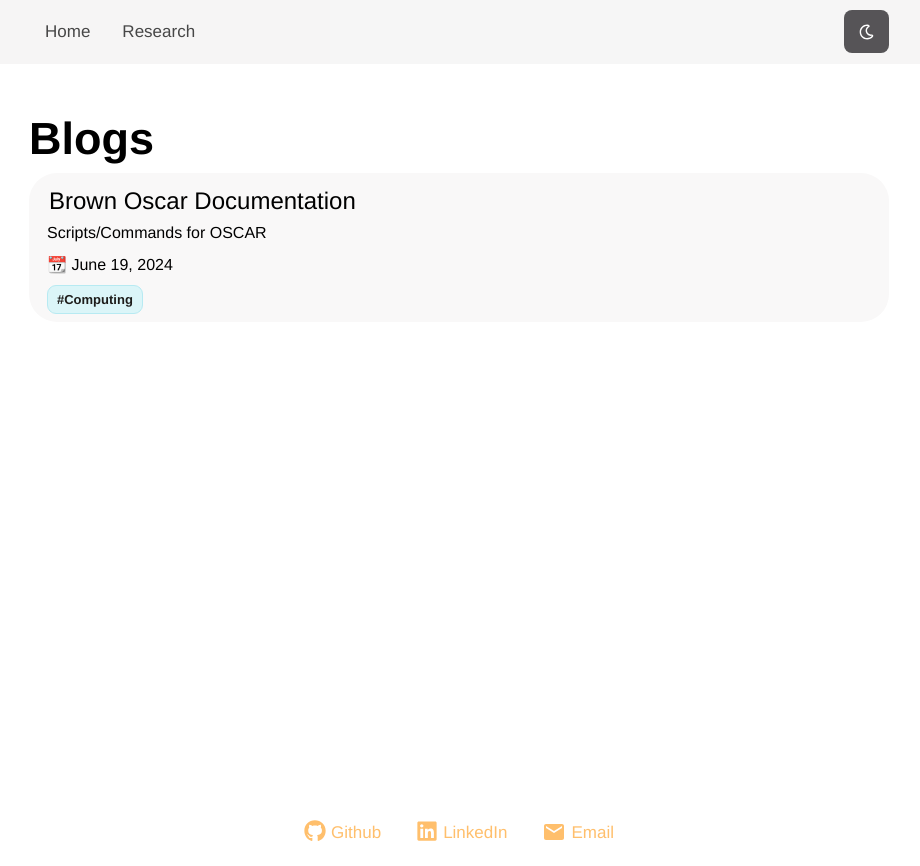
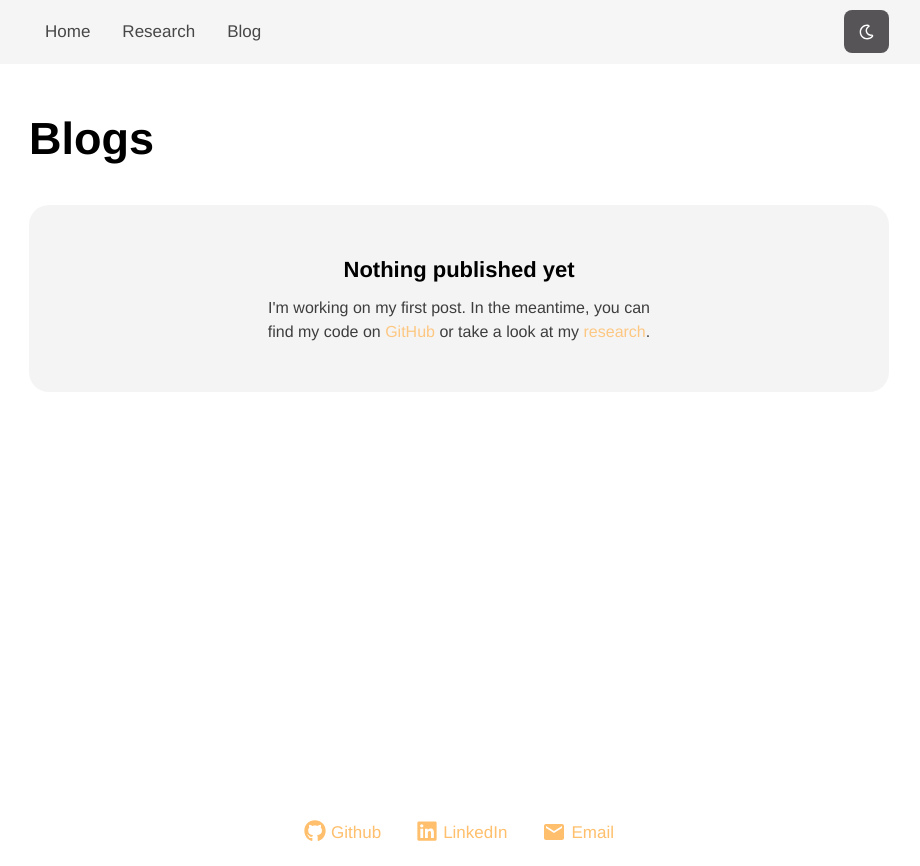
Before and after one commit to ryanhuang8/ryanhuang.dev, a React (Vite) app: page /blogs in a window 1280 px wide. Shown: the whole page, without its empty margins (181-1101 px from the left). Built offline with nearby package versions, Linux system fonts and the light colour scheme; a web font is replaced by a local one.

Commit message:
feat: added blog page

```diff
--- a/src/components/Navbar.tsx
+++ b/src/components/Navbar.tsx
@@ -28,7 +28,11 @@
                 Research
               </Link>
             </li>
-            {/* <li><a href="/blogs" className="new-page">Blog</a></li> */}
+            <li>
+              <Link to="/blogs" className="new-page" onClick={closeMenu}>
+                Blog
+              </Link>
+            </li>
             {/* <li><a href="/experience">Experience</a></li> */}
           </ul>
         </div>
--- a/src/pages/Blog.tsx
+++ b/src/pages/Blog.tsx
@@ -1,7 +1,5 @@
 import { useTheme } from "../components/ThemeContext";
 import BlogsIntro from "../components/blogsPage/BlogsIntro";
-// import Template from "../components/blogsPage/blogs/Template";
-import BlogBox from "../components/blogsPage/blogs/BlogBox";
 import { usePageMeta } from "../utils/usePageMeta";
 
 function Blog() {
@@ -11,15 +9,22 @@
     <div className={`container ${theme}`}>
       <div className="column">
         <BlogsIntro />
-        <BlogBox
-          title="Brown Oscar Documentation"
-          description="Scripts/Commands for OSCAR"
-          date="June 19, 2024"
-          tags={["#Computing"]}
-          link="oscar"
-        />
-
-        {/* <Template /> */}
+        <div className={`blog-empty ${theme}`}>
+          <div className="blog-empty-title">Nothing published yet</div>
+          <div className="blog-empty-body">
+            I'm working on my first post. In the meantime, you can find my code
+            on{" "}
+            <a
+              href="https://github.com/ryanhuang8"
+              target="_blank"
+              rel="noreferrer"
+            >
+              GitHub
+            </a>{" "}
+            or take a look at my{" "}
+            <a href="/research">research</a>.
+          </div>
+        </div>
       </div>
     </div>
   );
--- a/src/styles/blog.css
+++ b/src/styles/blog.css
@@ -2,6 +2,35 @@
   font-size: 45px;
   font-weight: bold;
   font-family: "proxima_nova_rgbold", Helvetica, Arial, sans-serif;
+}
+
+.blog-empty {
+  margin-top: 32px;
+  padding: 48px 32px;
+  border-radius: 20px;
+  text-align: center;
+}
+
+.blog-empty.light {
+  background-color: #e6e4e464;
+}
+
+.blog-empty.dark {
+  background-color: rgba(18, 21, 23, 0.257);
+}
+
+.blog-empty-title {
+  font-size: 22px;
+  font-weight: bold;
+  font-family: "proxima_nova_rgbold", Helvetica, Arial, sans-serif;
+  margin-bottom: 10px;
+}
+
+.blog-empty-body {
+  font-size: 16px;
+  opacity: 0.75;
+  max-width: 46ch;
+  margin: 0 auto;
 }
 
 .project-title-blog {
```
